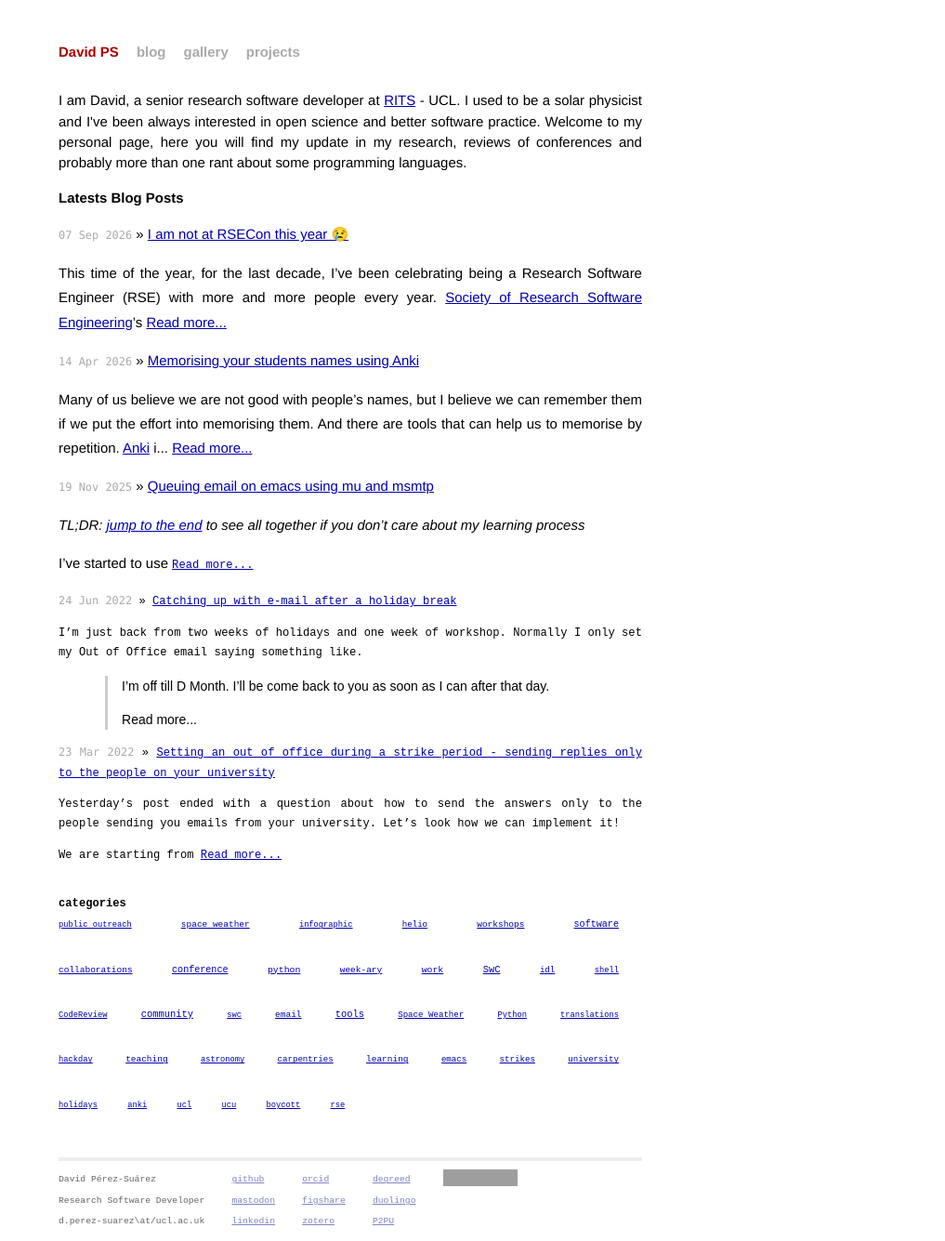
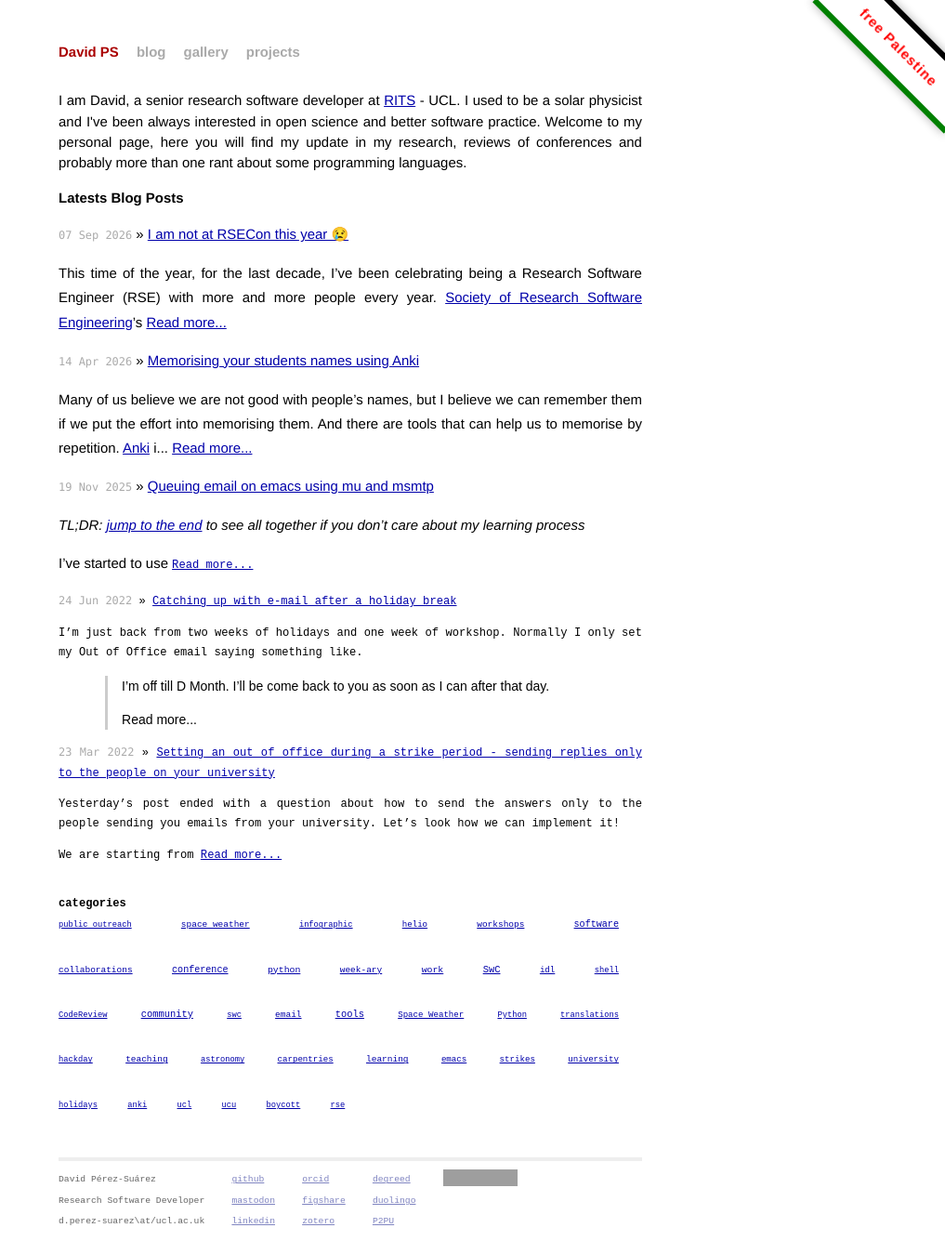
Before and after one commit to dpshelio/dpshelio.github.io, a Jekyll site: the page built from index.html, in a window 1280 px wide. Shown: the whole page at 93% size, without its empty margins (263-1280 px from the left). Built offline with Jekyll 4.4.1, drawn with Linux system fonts in a browser that asks for light colours; grey boxes are pictures that could not be loaded.

Commit message:
Adds free palestine banner

```diff
--- a/_layouts/default.html
+++ b/_layouts/default.html
@@ -16,7 +16,7 @@
     </head>
     <body>
 
-        <div class="site">
+        <div class="site" id="page">
           <div class="header">
             <h1 class="title"><a href="/">{{ site.name }}</a></h1>
 	    <a class="extra" href="/blog">blog</a>
--- a/css/main.css
+++ b/css/main.css
@@ -204,3 +204,30 @@ blockquote {
   padding-left: 15px;
   border-left: 3px solid #ccc;
 }
+
+/* From https://noblogs.org/  */
+div#page::before {
+	z-index: 9999;
+	position: absolute;
+	content: 'free Palestine';
+	font-family: Helvetica;
+	font-weight: bolder;
+	font-size: 1em;
+	width: 200px;
+	text-align: center;
+	line-height: 50px;
+	letter-spacing: 1px;
+	color: red;
+	transform: rotate(-45deg);
+	-webkit-transform: rotate(-45deg);
+	position: fixed;
+	box-shadow: 0 0 10px rgba(0,0,0,.3);
+	top: 20px;
+	right: -50px;
+	transform: rotate(45deg);
+	-webkit-transform: rotate(45deg);
+	background: #FFF;
+	z-index: 9999;
+	border-top: 6px solid black;
+   border-bottom: 6px solid green;
+}
```
